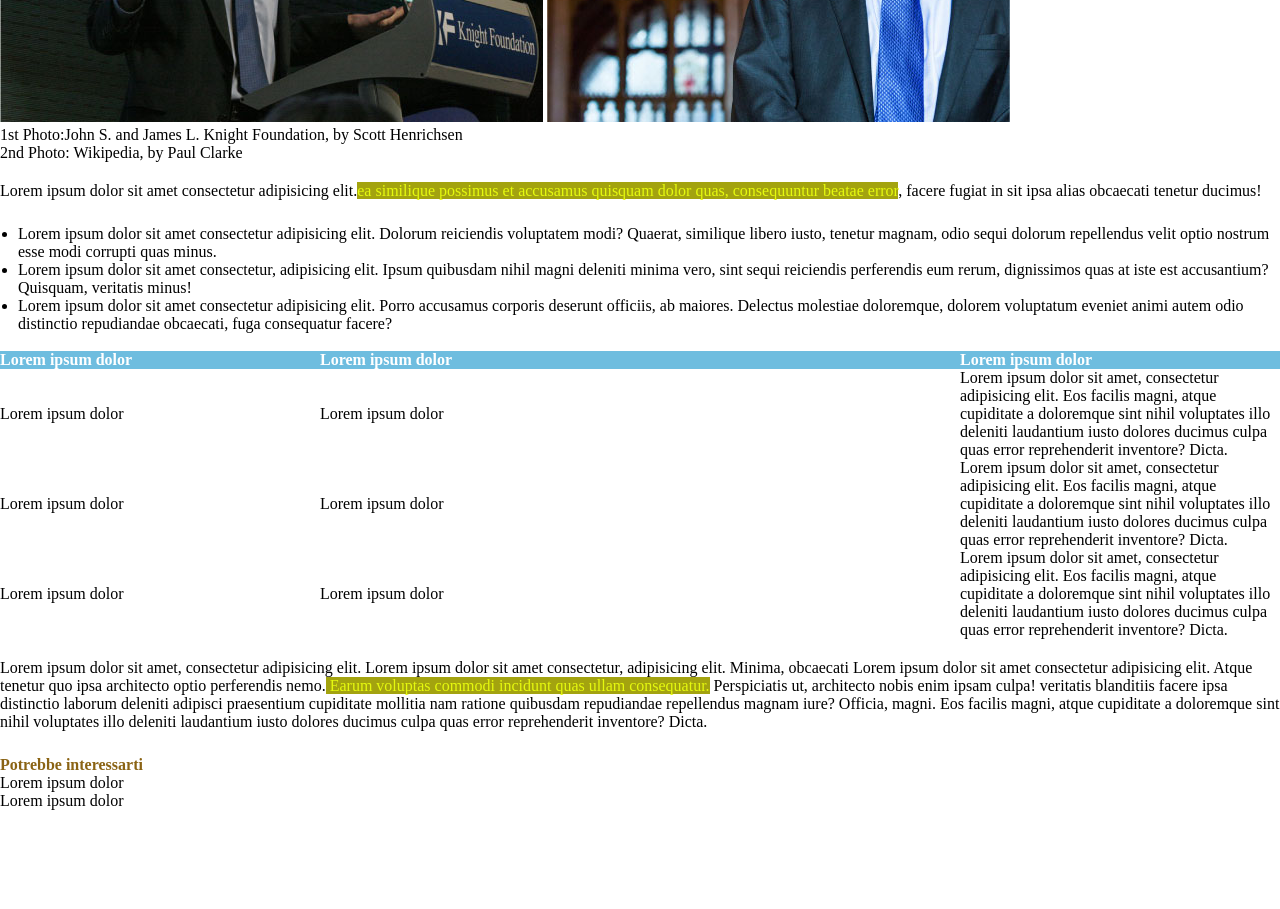
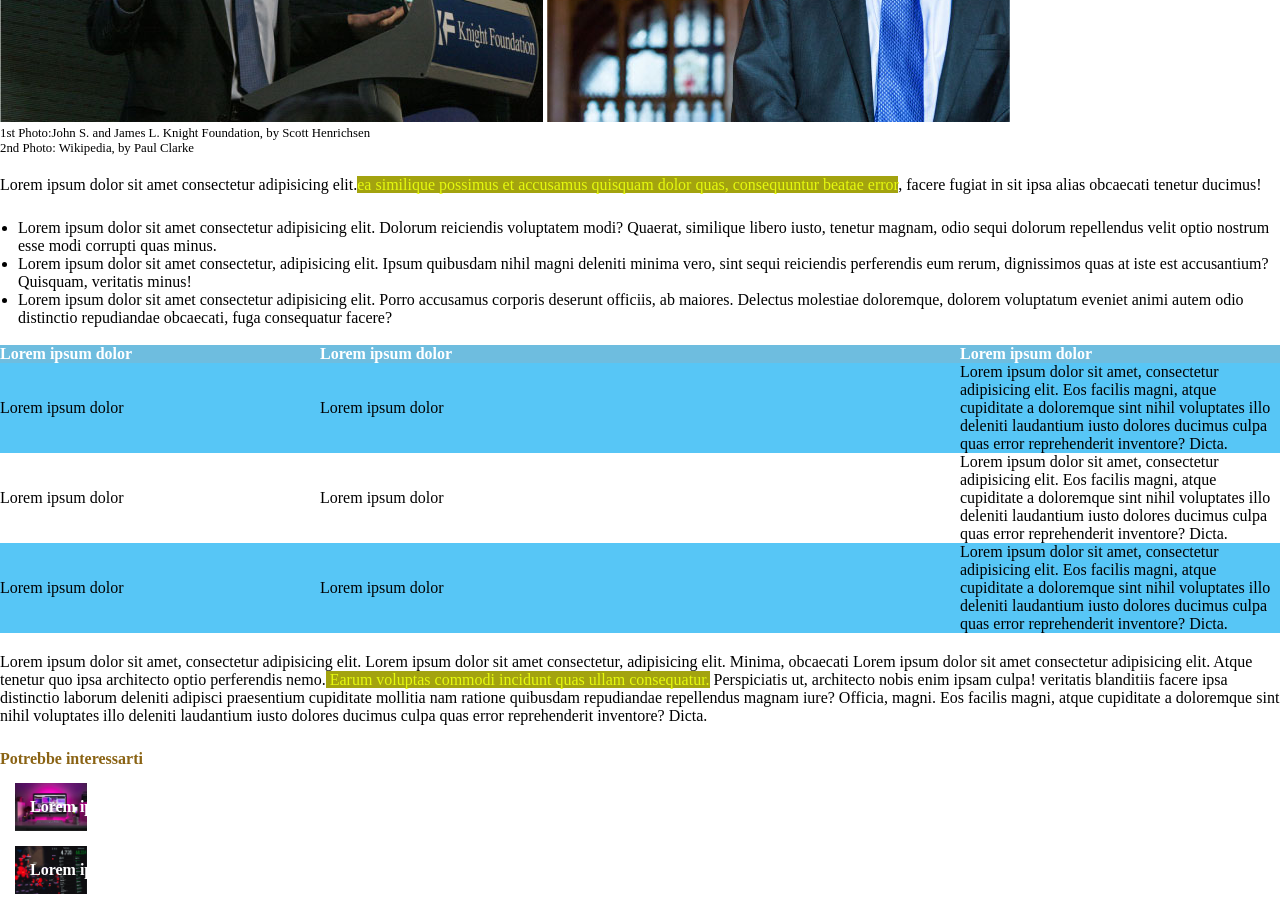
Before and after one commit to MattiaCallegaro/html-css-booleaner, a plain HTML site: page index.html in a window 1280 px wide. Shown: the part 420-1329 px from the top of the page. Before the commit the page ends 1230 px from the top, so only its background shows below. Drawn offline with Linux system fonts and the light colour scheme.

Commit message:
[UPD] aggiunto tutto adesso pulisco

```diff
--- a/css/style.css
+++ b/css/style.css
@@ -48,7 +48,7 @@ h2{
 }
 
 .descrizione{
-    font-size: 1em;
+    font-size: 0.80em;
 }
 
 .paragrafo{
@@ -67,3 +67,39 @@ h2{
 .cella2{
     width: 50%;
 }
+
+.data{
+    font-size: 1em;
+}
+
+.casella-blu{
+    background-color: #57c6f6;
+}
+
+.casella-bianca{
+    background-color: #ffffff;
+}
+
+.immagine-1{
+    background-image: url(../img/monitor.jpg);
+    background-repeat: no-repeat;
+    background-size: contain;
+    color: white;
+    height: 200;
+    padding: 15px;
+    margin: 15px;
+    font-size: 1em;
+    font-weight: 800;
+}
+
+.immagine-2{
+    background-image: url(../img/graph.jpg);
+    background-repeat: no-repeat;
+    background-size: contain;
+    color: white;
+    height: 200;
+    padding: 15px;
+    margin: 15px;
+    font-size: 1em;
+    font-weight: 800;
+}
--- a/index.html
+++ b/index.html
@@ -45,17 +45,17 @@
                     </tr>
                 </thead>
                 <tbody>
-                    <tr class="casella blu">
+                    <tr class="casella-blu">
                         <td class="cella1">Lorem ipsum dolor</td>
                         <td class="cella2">Lorem ipsum dolor</td>
                         <td class="cella3">Lorem ipsum dolor sit amet, consectetur adipisicing elit. Eos facilis magni, atque cupiditate a doloremque sint nihil voluptates illo deleniti laudantium iusto dolores ducimus culpa quas error reprehenderit inventore? Dicta.</td>
                     </tr>
-                    <tr class="casella bianca">
+                    <tr class="casella-bianca">
                         <td class="cella1">Lorem ipsum dolor</td>
                         <td class="cella2">Lorem ipsum dolor</td>
                         <td class="cella3">Lorem ipsum dolor sit amet, consectetur adipisicing elit. Eos facilis magni, atque cupiditate a doloremque sint nihil voluptates illo deleniti laudantium iusto dolores ducimus culpa quas error reprehenderit inventore? Dicta.</td>
                     </tr>
-                    <tr class="casella blu">
+                    <tr class="casella-blu">
                         <td class="cella1">Lorem ipsum dolor</td>
                         <td class="cella2">Lorem ipsum dolor</td>
                         <td class="cella3">Lorem ipsum dolor sit amet, consectetur adipisicing elit. Eos facilis magni, atque cupiditate a doloremque sint nihil voluptates illo deleniti laudantium iusto dolores ducimus culpa quas error reprehenderit inventore? Dicta.</td>
@@ -69,8 +69,8 @@
        <div>
         <h2>Potrebbe interessarti</h2>
 
-        <div class="immagine 1">Lorem ipsum dolor</div>
-        <div class="immagine 2">Lorem ipsum dolor</div>
+        <div class="immagine-1">Lorem ipsum dolor</div>
+        <div class="immagine-2">Lorem ipsum dolor</div>
        </div>
 
     </main>
```
